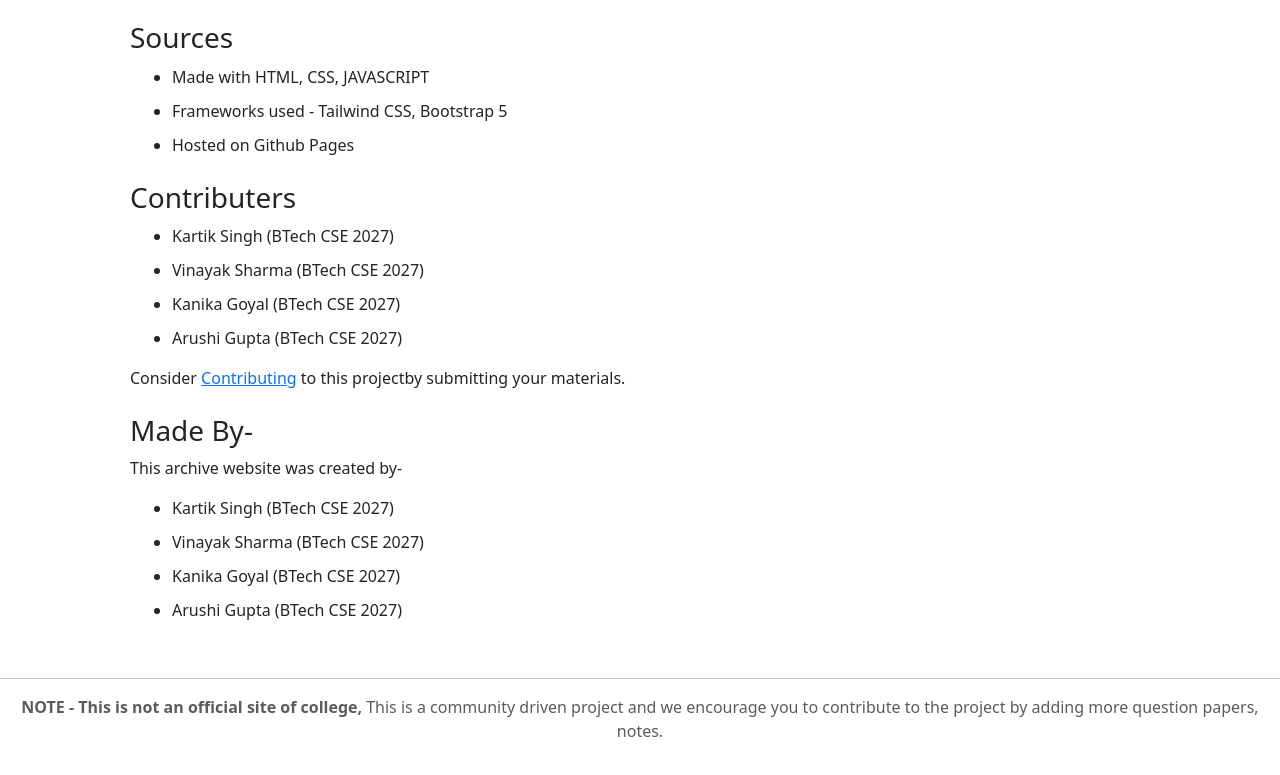
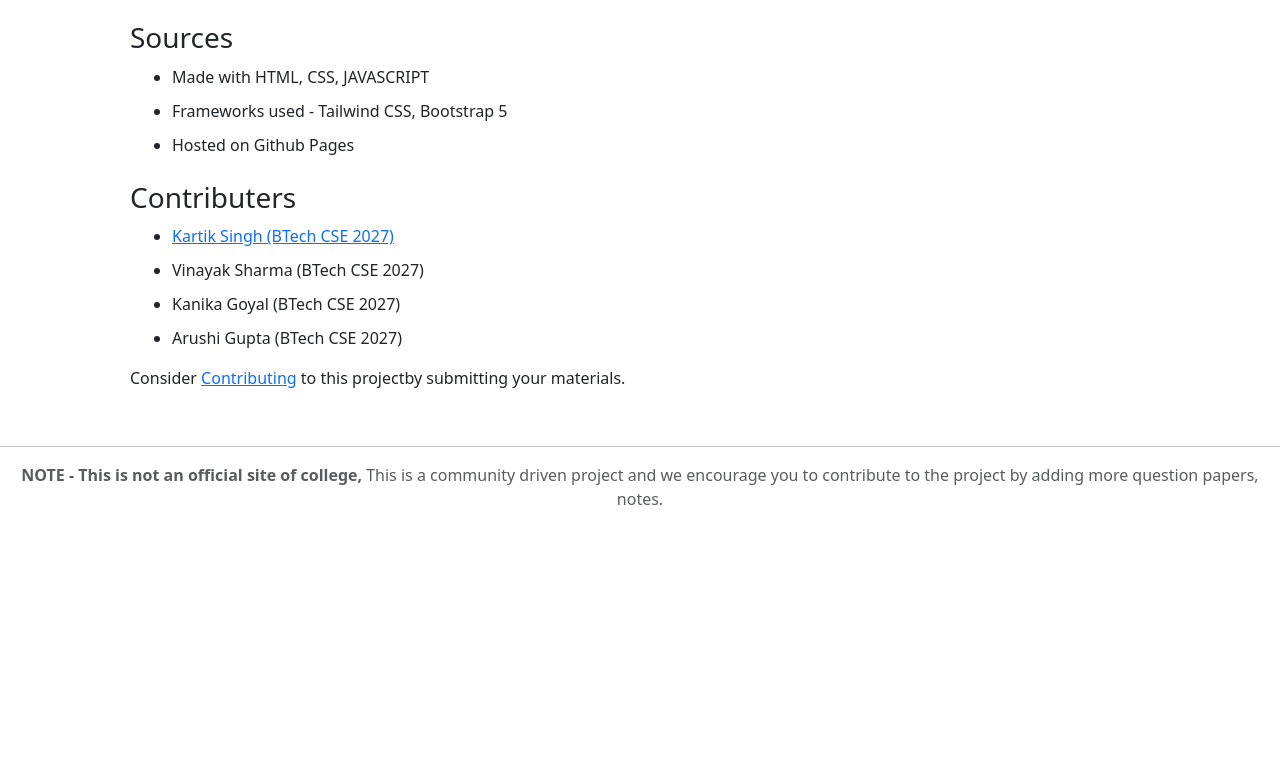
Before and after one commit to geudehradun/pyqarchive, a plain HTML site: page about_us.html in a window 1280 px wide. Shown: the part 289-1064 px from the top of the page. After the commit the page ends 856 px from the top, so only its background shows below. Drawn offline with nearby package versions, Linux system fonts and the light colour scheme.

Commit message:
Update about_us.html

```diff
--- a/about_us.html
+++ b/about_us.html
@@ -225,20 +225,13 @@
 
         <h3 class="mt-4 mx-5">Contributers</h3>
         <ul class="mx-5">
-            <li>Kartik Singh (BTech CSE 2027)</li>
+            <li><a href="https://github.com/14kartiksingh">Kartik Singh (BTech CSE 2027)</a></li>
             <li>Vinayak Sharma (BTech CSE 2027)</li>
             <li>Kanika Goyal (BTech CSE 2027)</li>
             <li>Arushi Gupta (BTech CSE 2027)</li>
         </ul>
         <p class="mx-5">Consider <a href="contribute.html">Contributing</a> to this projectby submitting your materials.</p>
-        <h3 class="mt-4 mx-5">Made By-</h3>
-        <p class="mx-5">This archive website was created by-</p>
-        <ul class="mx-5">
-            <li>Kartik Singh (BTech CSE 2027)</li>
-            <li>Vinayak Sharma (BTech CSE 2027)</li>
-            <li>Kanika Goyal (BTech CSE 2027)</li>
-            <li>Arushi Gupta (BTech CSE 2027)</li>
-        </ul>
+
     </div>
 
     <!-- FOOTER STARTS HERE -->
```
